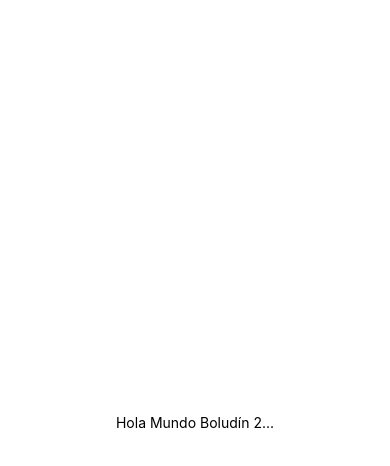
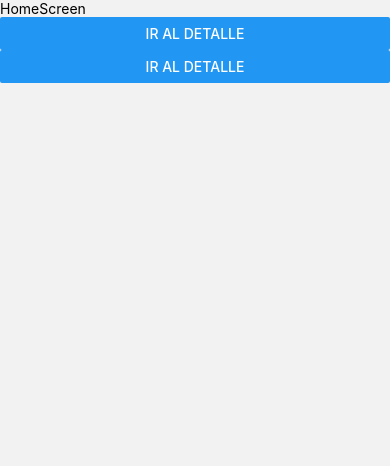
Before and after one commit to LuisOsorioARG/04-peliculasApp, a React Native app: screen /HomeScreen in a window 390 px wide. Shown: the top 466 px of the page. Built offline with nearby package versions, Linux system fonts and the light colour scheme.

Commit message:
Se sube la navegacion, casi funciona

```diff
--- a/App.js
+++ b/App.js
@@ -10,14 +10,17 @@ export default function App() {
 
   /*
  <NavigationContainer>
-       <Navigation />
+            <View style={styles.container}>
+        <Text>Hola Mundo Boludín 3...</Text>
+      </View>
     </NavigationContainer>
   */
 
   return (
-    <View style={styles.container}>
-      <Text>Hola Mundo Boludín 2...</Text>
-    </View>
+    <NavigationContainer>
+      <Navigation/>
+    </NavigationContainer>
+
   );
 }
 
@@ -25,7 +28,7 @@ export default function App() {
 const styles = StyleSheet.create({
   container: {
     flex: 1,
-    backgroundColor: '#fff',
+    backgroundColor: 'yellow',
     alignItems: 'center',
     justifyContent: 'center',
   },
--- a/src/screens/DetailScreen.js
+++ b/src/screens/DetailScreen.js
@@ -2,12 +2,18 @@ import React from 'react';
 import { View, Text } from "react-native";
 
 export const DetailScreen = () => {
+
+    console.log("Paso por el DetailScreen...");
 
 return (
     <View>
         <Text>
             DetailScreen
         </Text>
+        <Button
+            title='ir al home'
+            onPress={ () => navigation.navigate('HomeScreen')}
+        />
     </View>
 )
 }
--- a/src/screens/HomeScreen.js
+++ b/src/screens/HomeScreen.js
@@ -1,13 +1,34 @@
+import { useNavigation } from '@react-navigation/native';
 import React from 'react';
-import { View, Text } from "react-native";
+import { View, Text, Button } from "react-native";
 
 export const HomeScreen = () => {
+
+
+    const navigation = useNavigation();
+
+    console.log("Paso por el HomeScreen...");
+
+/*
+ onPress={ () => navigation.navigate('DetailScreen')}
+*/
 
 return (
     <View>
         <Text>
             HomeScreen
         </Text>
+
+        <Button
+            title='ir al detalle'
+            onPress={ () => console.log("Paso por el HomeScreen2...")}
+        />
+                <Button
+            title='ir al detalle'
+            onPress={ () => console.log("Paso por el HomeScreen3...")}
+        />
+
+
     </View>
 )
 }
```
Also changed, not shown: src/navigation/Navigation.js (+5 -3 lines).
